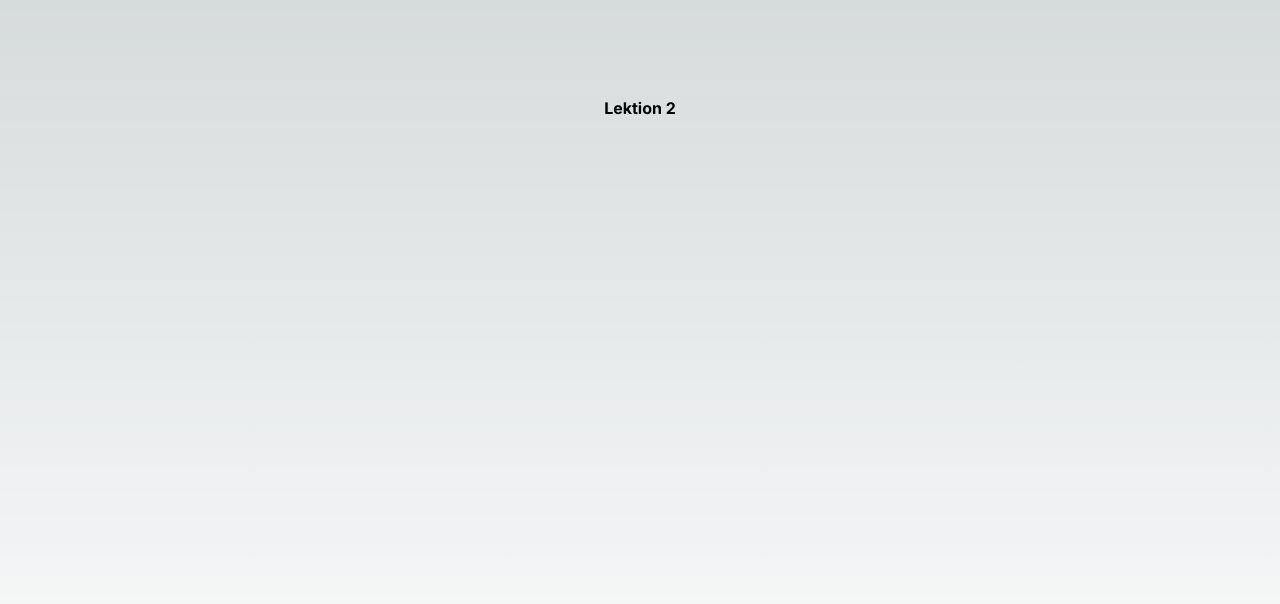
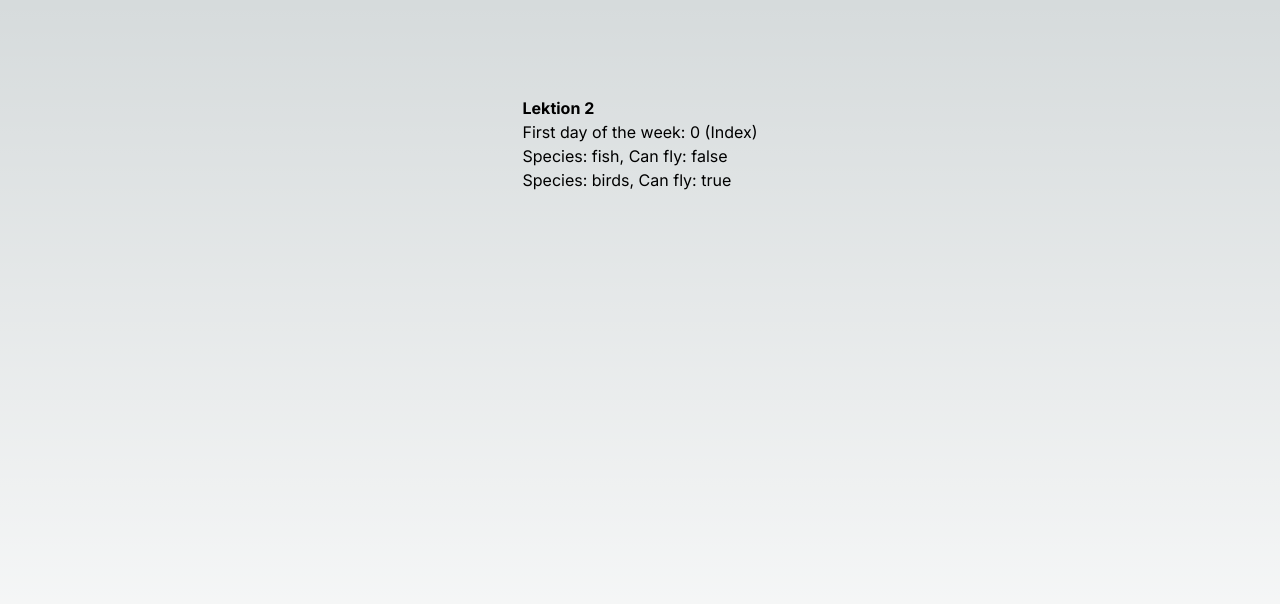
Before and after one commit to rhiz0m/nextjs_week_one_lessions, a Next.js app: page /lession2 in a window 1280 px wide. Shown: the top 604 px of the page. Built offline with nearby package versions, Linux system fonts and the light colour scheme.

Commit message:
uppgifter. Lektion 2

```diff
--- a/app/lession2/page.tsx
+++ b/app/lession2/page.tsx
@@ -1,10 +1,66 @@
 import Image from "next/image";
+import { Interface } from "readline";
+
+interface Book {
+  name: string;
+  author: string;
+  amountOfPages: number;
+  isPublished: boolean;
+}
+
+interface Student {
+  name: string;
+  age: number;
+  books: Book[];
+}
+
+interface Animal {
+  species: string;
+  canFly: boolean;
+}
+
+const whiteShark: Animal = {
+  species: "fish",
+  canFly: false,
+};
+
+const eagle: Animal = {
+  species: "birds",
+  canFly: true,
+};
+
+const ArrayOfAnimals: Animal[] = [whiteShark, eagle];
+
+const name: string = "";
+const num: number = 0;
+const bool: boolean = false;
+const numArray: number[] = [];
+
+enum dayOfTheWeek {
+  monday,
+  tuesday,
+  wednesday,
+  thursday,
+  friday,
+  saturday,
+  sunday,
+}
+
+let pickAday: dayOfTheWeek = dayOfTheWeek.monday;
 
 export default function lektion2() {
   return (
     <main className="flex min-h-screen flex-col items-center justify-between p-24">
       <div>
         <p className="text-black bold font-bold">Lektion 2</p>
+        <p>First day of the week: {pickAday} (Index)</p>
+        <ul>
+          {ArrayOfAnimals.map((animal, index) => (
+            <li key={index}>
+              Species: {animal.species}, Can fly: {animal.canFly.toString()}
+            </li>
+          ))}
+        </ul>
       </div>
     </main>
   );
```
